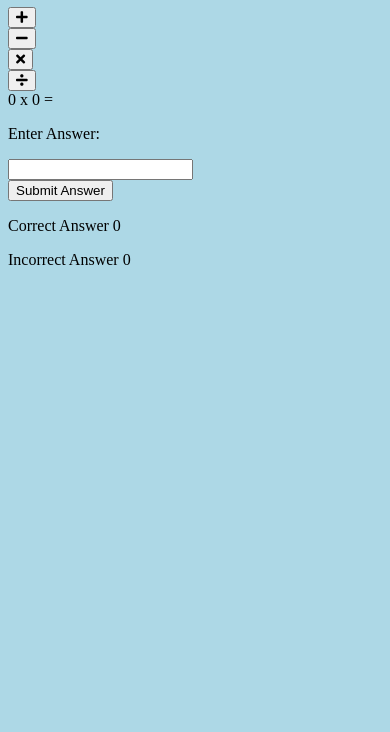
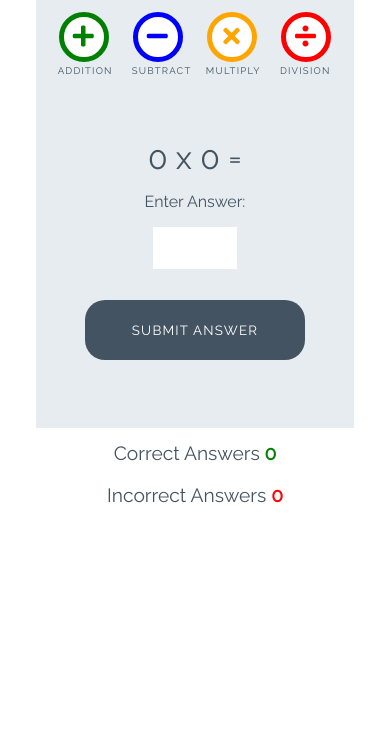
Before and after one commit to KimBergstroem/mathCalculator-Js-App, a plain HTML site: page index.html in a window 390 px wide. Shown: the part 112-844 px from the top of the page. Drawn offline with Linux system fonts and the light colour scheme.

Commit message:
Style: Add style in style.css and fixed media queries

```diff
--- a/assets/css/style.css
+++ b/assets/css/style.css
@@ -1,3 +1,252 @@
-body{
-    background-color: lightblue;
+/* --------- Global style */
+
+body {
+    background-color: white;
+    font-family: "Raleway", sans-serif;
+    color: #445361;
+    text-align: center;
 }
+
+/* --------- Heading */
+
+.heading {
+    text-align: center;
+    font-size: 2.5rem;
+}
+
+.logo {
+    height: 40px;
+    padding-right: 5px;
+}
+
+/* --------- Game layout */
+
+.game-area {
+    background-color: #E6ECF0;
+    box-sizing: border-box;
+    width: 85%;
+    height: 65vh;
+    max-height: 450px;
+    max-width: 830px;
+    margin-left: auto;
+    margin-right: auto;
+    padding: 1%;
+}
+
+.question-area {
+    width: 50%;
+    font-size: 2rem;
+    margin: auto;
+    padding: 50px 0;
+}
+
+.question-area span {
+    padding: 0 15px;
+}
+
+.score-area {
+    margin: 5px auto;
+    width: 60%;
+    font-size: 1.2rem;
+}
+
+.controls-area {
+    width: 85%;
+    margin: 30px auto;
+}
+
+#score {
+    color: green;
+    font-weight: bold;
+}
+
+#incorrect {
+    color: red;
+    font-weight: bold;
+}
+
+.answer-message {
+    display: none;
+    font-size: 1rem;
+}
+
+#answer-box {
+    border: none;
+    color: #445361;
+    display: inline-block;
+    height: 40px;
+    width: 80px;
+    font-size: 1.2rem;
+}
+
+.scores {
+    display: inline-block;
+    padding: 25px;
+}
+
+/* --------- Buttons */
+
+.btn {
+    width: 220px;
+    height: 60px;
+    font-family: "Raleway", sans-serif;
+    text-transform: uppercase;
+    letter-spacing: 1.2px;
+    color: white;
+}
+
+.btn:focus {
+    outline: none;
+}
+
+.btn--big {
+    padding-top: 10px;
+    border-radius: 50%;
+    background-color: white;
+    border: 10px solid;
+    width: 100px;
+    height: 100px;
+    font-size: 3.2rem;
+    margin: 0 30px;
+    transition: all 0.5s;
+}
+
+.btn--big::after{
+    content: attr(data-type);
+    font-size: 1rem;
+    color: #445361;
+    position: relative;
+    left: -0.5em;
+}
+
+.btn--blue {
+    border-color: blue;
+    color: blue;
+}
+
+.btn--blue:active,
+.btn--blue:hover {
+    background-color: darkblue;
+    color: white;
+}
+
+.btn--orange {
+    border-color: orange;
+    color: orange;
+}
+
+.btn--orange:active,
+.btn--orange:hover {
+    background-color: darkorange;
+    color: white;
+}
+
+.btn--red {
+    border-color: red;
+    color: red;
+}
+
+.btn--red:active,
+.btn--red:hover {
+    background-color: darkred;
+    color: white;
+}
+
+.btn--green {
+    border-color: green;
+    color: green;
+}
+
+.btn--green:active,
+.btn--green:hover {
+    background-color: darkgreen;
+    color: white;
+}
+
+.btn--gray {
+    margin-top: 25px;
+    background-color: #445361;
+    border: 1px transparent;
+    border-radius: 20px;
+}
+
+.btn--gray:active,
+.btn--gray:hover {
+    background-color: #0d1013;
+}
+
+/* --------- Media queries */
+
+@media (max-width: 414px) {
+    .controls-area {
+        width: 100%;
+    }
+
+    .btn--big {
+        margin: 0 10px;
+        padding: 5px;
+        border: 5px solid;
+        width: 50px;
+        height: 50px;
+        font-size: 1.5rem;
+    }
+
+    .btn--big::after {
+        font-size: 0.6rem;
+        left: -0.7rem;
+    }
+
+    .question-area {
+        padding: 10% 0;
+        width: 100%;
+    }
+
+    .question-area span {
+        padding: 0;
+    }
+
+    .answer-message {
+        display: block;
+    }
+
+    #answer-box {
+        display: block;
+        margin: 0 auto;
+    }
+    .btn--gray {
+        margin-top: 0;
+    }
+
+    .score-area {
+        width: 100%;
+    }
+
+    .scores {
+        margin: 0.5em auto;
+        display: block;
+        padding: 5px;
+    }
+
+    .heading {
+        font-size: 2rem;
+    }
+}
+
+@media (max-width: 320px) {
+    .game-area {
+        height: 70vh;
+    }
+
+    .controls-area {
+        width: 75%;
+        margin: 10px auto;
+    }
+
+    .btn--big {
+        margin: 10px 10px;
+    }
+    .question-area {
+        padding: 10px 0;
+    }
+
+}
--- a/index.html
+++ b/index.html
@@ -1,48 +1,60 @@
 <!DOCTYPE html>
 <html lang="en">
+
 <head>
     <meta charset="UTF-8">
     <meta name="viewport" content="width=device-width, initial-scale=1.0">
     <meta http-equiv="X-UA-Compatible" content="ie=edge">
-<meta name="Description" content="Love Math Calculating"/>
+    <meta name="Description" content="Love Math Calculating" />
     <link rel="stylesheet" href="assets/css/style.css">
 
     <!-- Font awesome and google fonts -->
     <link href="https://fonts.googleapis.com/css?family=Raleway%7CRighteous" rel="stylesheet">
-<link rel="stylesheet" href="https://use.fontawesome.com/releases/v5.7.2/css/all.css" integrity="sha384-fnmOCqbTlWIlj8LyTjo7mOUStjsKC4pOpQbqyi7RrhN7udi9RwhKkMHpvLbHG9Sr" crossorigin="anonymous">
+    <link rel="stylesheet" href="https://use.fontawesome.com/releases/v5.7.2/css/all.css"
+        integrity="sha384-fnmOCqbTlWIlj8LyTjo7mOUStjsKC4pOpQbqyi7RrhN7udi9RwhKkMHpvLbHG9Sr" crossorigin="anonymous">
 
     <title>Love Maths</title>
 
 </head>
+
 <body>
-
     <h1 class="heading">
-        <img class="logo" src="assets/images/logo.png" alt="LogoImage"> Love Maths
+        <img class="logo" src="assets/images/logo.png" alt="logo"> Love Maths
     </h1>
 
     <div class="game-area">
-    <div class="class controls-area"><button class="btn btn--big btn--green"><i class="fas fa-plus"></i></button></div>
-    <div class="class controls-area"><button class="btn btn--big btn--blue"><i class="fas fa-minus"></i></button></div>
-    <div class="class controls-area"><button class="btn btn--big btn--orange"><i class="fas fa-times"></i></button></div>
-    <div class="class controls-area"><button class="btn btn--big btn--red"><i class="fas fa-divide"></i></button></div>
+        <div class="controls-area">
+            <button data-type="addition" class="btn btn--big btn--green">
+                <i class="fas fa-plus"></i>
+            </button>
+            <button data-type="subtract" class="btn btn--big btn--blue">
+                <i class="fas fa-minus"></i>
+            </button>
+            <button data-type="multiply" class="btn btn--big btn--orange">
+                <i class="fas fa-times"></i>
+            </button>
+            <button data-type="division" class="btn btn--big btn--red">
+                <i class="fas fa-divide"></i>
+            </button>
         </div>
-
         <div class="question-area">
             <span id="operand1">0</span>
             <span id="operator">x</span>
             <span id="operand2">0</span>
             <span>=</span>
             <p class="answer-message">Enter Answer:</p>
-    <input type="number" class="id answer-box">
+            <input id="answer-box" type="number">
         </div>
-<button class="btn btn--gray">Submit Answer</button>
+        <button data-type="submit" class="btn btn--gray">Submit Answer</button>
+    </div>
 
-<div class="class score-area">
-    <p class="class scores">Correct Answer <span id="score">0</span></p>
-    <p class="class scores">Incorrect Answer <span id="score">0</span></p>
+    <div class="score-area">
+        <p class="scores">Correct Answers <span id="score">0</span></p>
+        <p class="scores">Incorrect Answers <span id="incorrect">0</span></p>
     </div>
 
 
     <script src="assets/js/script.js"></script>
 </body>
+
 </html>
```
Lines whose indentation alone changed are shown as unchanged.
